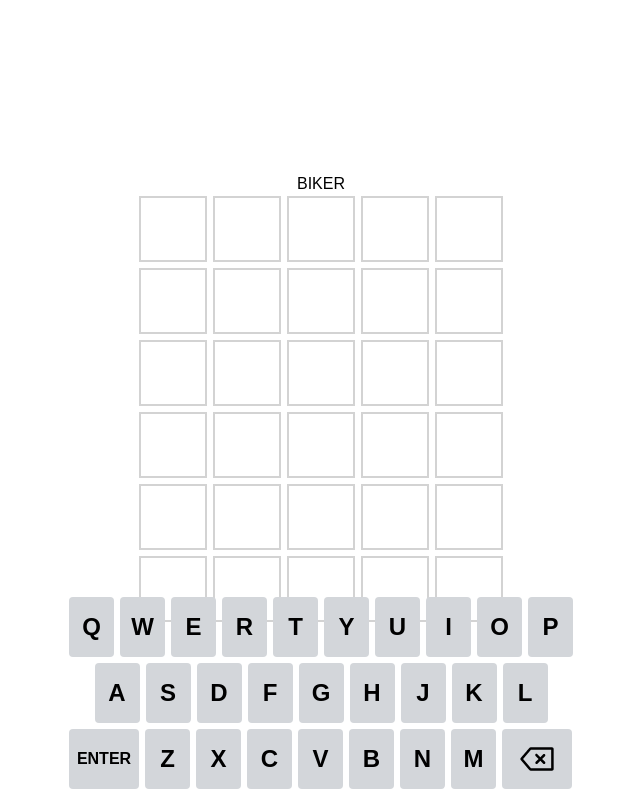
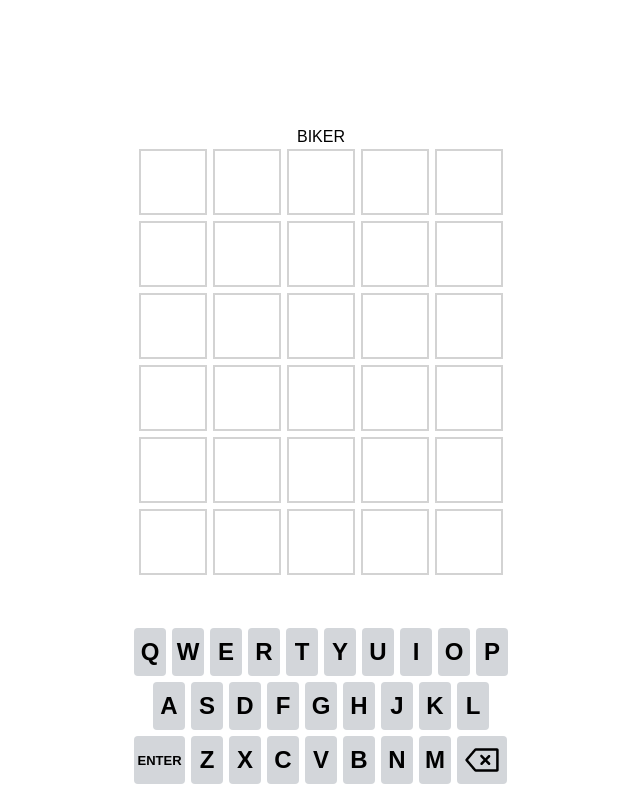
Before and after one commit to Danijel1703/wordle, a React (Create React App) app: page / in a window 1280 px wide. Shown: the whole page, without its empty margins (319-959 px from the left). Built offline with nearby package versions, Linux system fonts and the light colour scheme.

Commit message:
virtual keyboard fixes

```diff
--- a/src/game/pages/Game.tsx
+++ b/src/game/pages/Game.tsx
@@ -122,7 +122,9 @@ function Game() {
   }, [state.message]);
 
   return (
+    <React.Fragment>
       <div className="main-wrapper">
+        <div className="words-grid">
           {word}
           {map(groupedLetters, (letters, takeId) => {
             const take = find(state.takes, (t) => t.id === takeId);
@@ -134,7 +136,9 @@ function Game() {
                       consists={letter.consists && take.isSubmitted}
                       isCorrect={letter.isCorrect && take.isSubmitted}
                       isIncorrect={
-                    !letter.consists && !letter.isCorrect && take.isSubmitted
+                        !letter.consists &&
+                        !letter.isCorrect &&
+                        take.isSubmitted
                       }
                       ref={letter.ref}
                       key={letter.domId}
@@ -150,6 +154,7 @@ function Game() {
               </div>
             );
           })}
+        </div>
         <div className="keyboard-wrapper">
           {map(state.keyboard, (row: Array<KeyboardKey>) => {
             return (
@@ -187,12 +192,13 @@ function Game() {
             );
           })}
         </div>
+      </div>
       {state.message &&
         createPortal(
           <div className="popup toaster">{state.message}</div>,
           document.body
         )}
-    </div>
+    </React.Fragment>
   );
 }
 
--- a/src/index.css
+++ b/src/index.css
@@ -4,7 +4,6 @@ body {
   -webkit-font-smoothing: antialiased;
   -moz-osx-font-smoothing: grayscale;
   caret-color: transparent;
-  position: relative;
 }
 
 code {
@@ -13,17 +12,18 @@ code {
 }
 
 .app-wrapper {
-  height: 100vh;
-  width: 100vw;
+  position: fixed;
+  width: 100%;
+  height: 100%;
 }
 
 .main-wrapper {
+  width: 100%;
   height: 100%;
-  width: 100%;
   display: flex;
   flex-direction: column;
-  justify-content: center;
   align-items: center;
+  justify-content: space-between;
 }
 
 .letter {
@@ -153,11 +153,17 @@ u:hover {
 }
 
 .keyboard-wrapper {
-  position: absolute;
-  bottom: 1%;
   display: flex;
   flex-direction: column;
+  margin-bottom: 1%;
 }
+
+.words-grid {
+  display: flex;
+  flex-direction: column;
+  align-items: center;
+  margin-top: 10%;
+ }
 
 .row-0 {
   display: flex;
@@ -165,7 +171,7 @@ u:hover {
 
 .row-1 {
   display: flex;
-  padding-left: 25.5px;
+  margin-left: calc(1rem + 3px);
 }
 
 .row-2 {
@@ -173,8 +179,8 @@ u:hover {
 }
 
 .row-0-item {
-  height: 60px;
-  width: 45px;
+  width: 2rem;
+  height: 3rem;
   margin: 3px;
   display: flex;
   justify-content: center;
@@ -184,8 +190,8 @@ u:hover {
 }
 
 .row-1-item {
-  height: 60px;
-  width: 45px;
+  width: 2rem;
+  height: 3rem;
   margin: 3px;
   display: flex;
   justify-content: center;
@@ -195,9 +201,9 @@ u:hover {
 }
 
 .row-2-item {
-  height: 60px;
-  width: 45px;
   margin: 3px;
+  width: 2rem;
+  height: 3rem;
   display: flex;
   justify-content: center;
   align-items: center;
@@ -215,11 +221,12 @@ u:hover {
 }
 
 .row-2-item:first-child {
-  width: 70px;
+  width: calc(3rem + 3px);
+  font-size: small;
 }
 
 .row-2-item:last-child {
-  width: 70px;
+  width: 3.1rem;
 }
 
 @keyframes slide-left {
```
Lines whose indentation alone changed are shown as unchanged.
